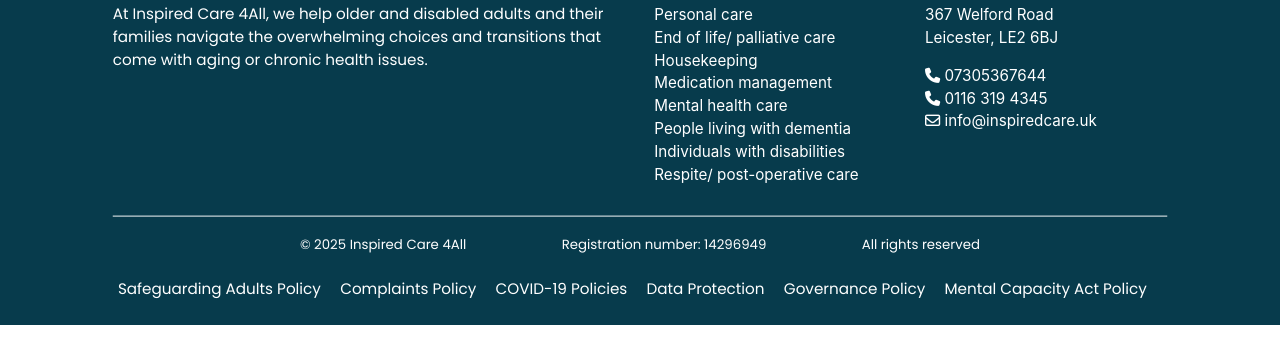
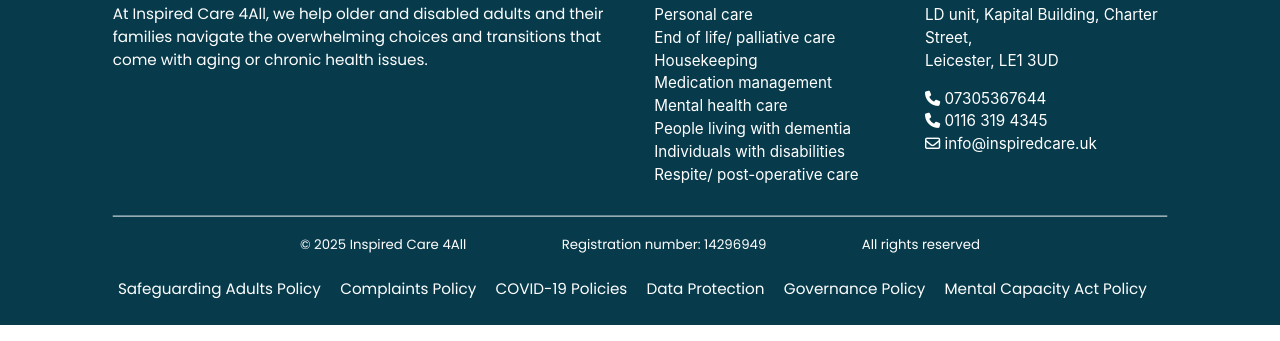
Before and after one commit to sarahhhe/inspired-care, a plain HTML site: page about.html in a window 1280 px wide. Shown: the part 1520-1861 px from the top of the page. Drawn offline with nearby package versions, Linux system fonts and the light colour scheme.

Commit message:
Update website contact address

```diff
--- a/about.html
+++ b/about.html
@@ -145,8 +145,8 @@
         <div class="col-md-3">
           <h5 style="color: #fff">Contact us</h5>
           <ul style="color: #fff" class="list-unstyled">
-            <li>367 Welford Road</li>
-            <li> Leicester, LE2 6BJ</li>
+            <li>LD unit, Kapital Building, Charter Street,</li>
+            <li>Leicester, LE1 3UD</li>
           </ul>
           <ul style="color: #fff" class="list-unstyled">
             <li><i class="fa-solid fa-phone"></i> 07305367644</li>
```
Also changed, not shown: careers.html (+2 -2 lines), faq.html (+2 -2 lines), index.html (+2 -2 lines), services.html (+2 -2 lines).
